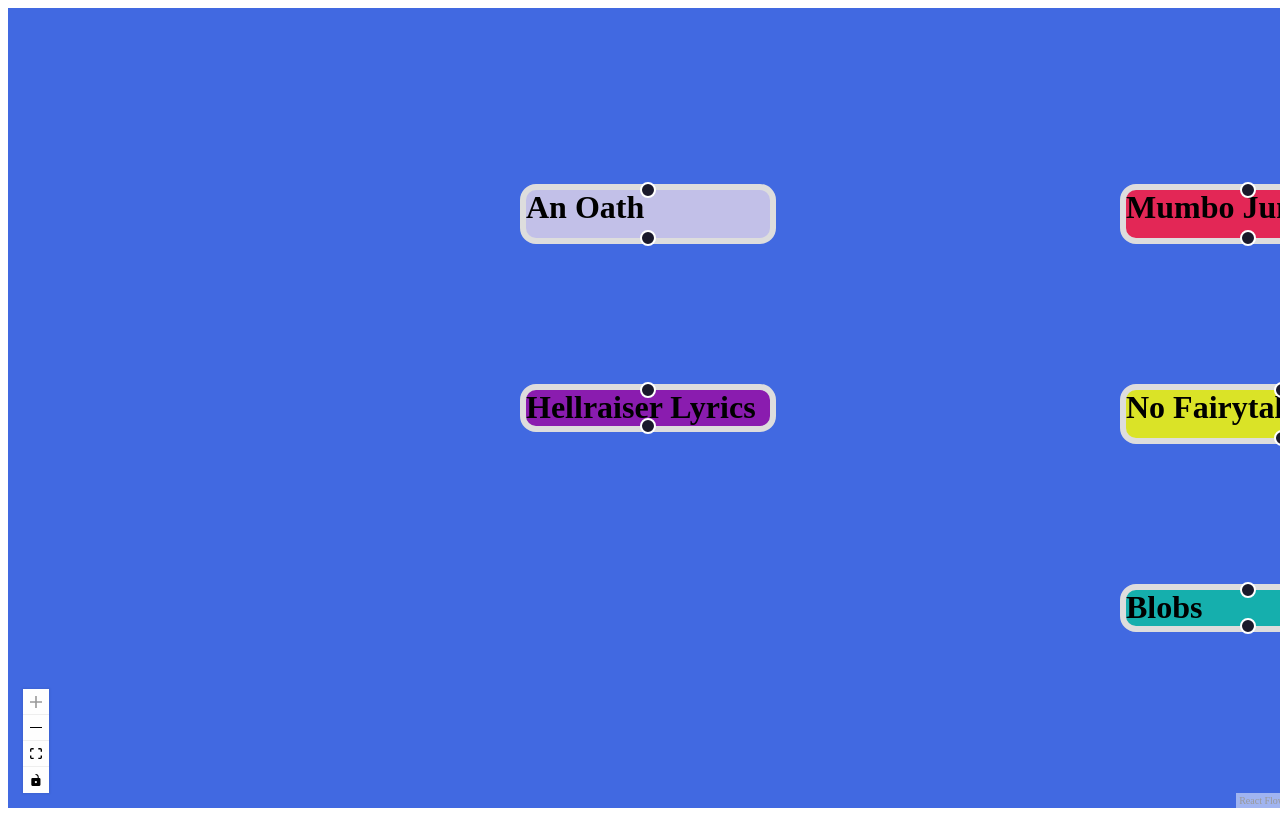
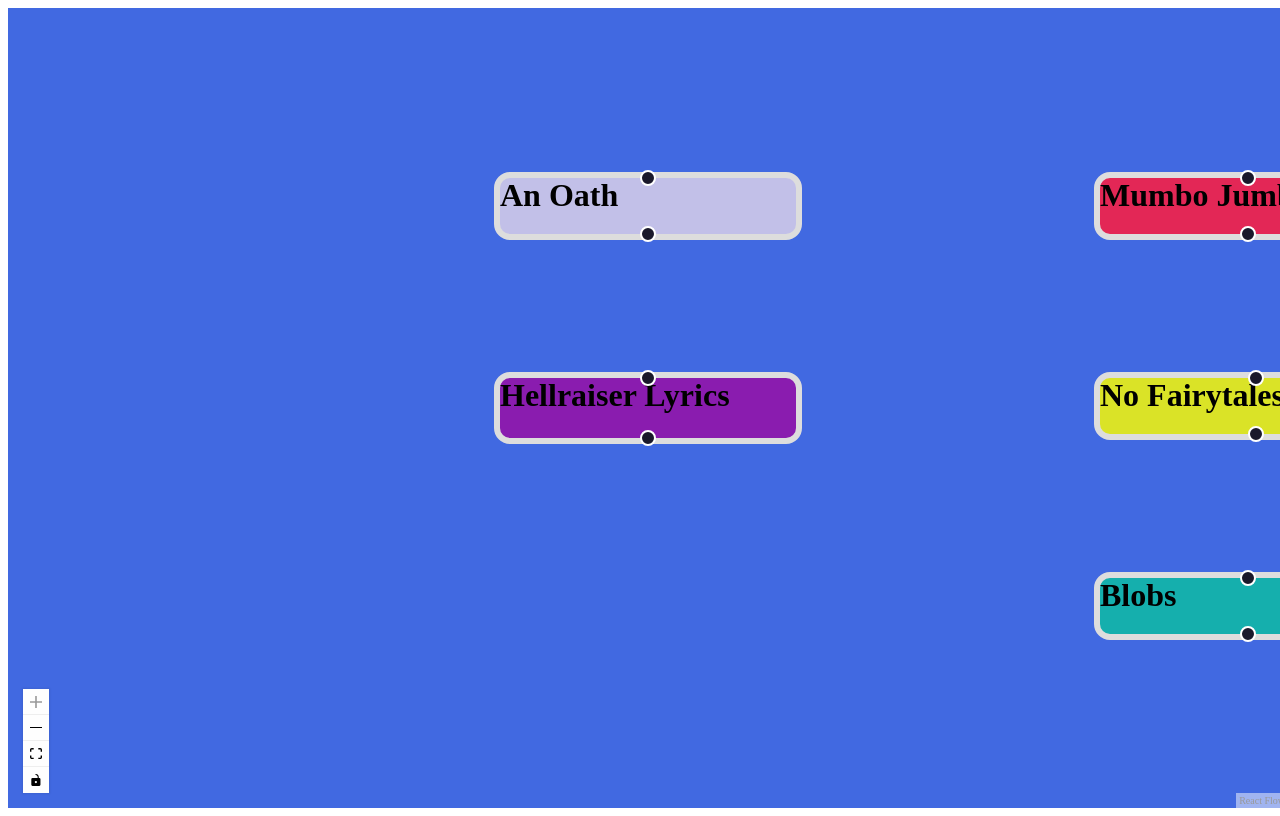
Before and after one commit to Black-Thoughts/react-flow-runtime, a React (Vite) app: page / in a window 1280 px wide. Built offline with nearby package versions, Linux system fonts and the light colour scheme.

Commit message:
tried to fix IFrameNode size bug

```diff
--- a/src/App.css
+++ b/src/App.css
@@ -12,7 +12,7 @@ body {
 
 .devNode {
   display: flex;
-    flex-direction: column;
+  flex-direction: column;
 
   width: 100%;
   height: 100%;
@@ -22,7 +22,12 @@ body {
   width: 100%;
   /* background-color: #15afad; */
   font-weight: bold;
-  margin-bottom: 6;
+  margin-bottom: 10px;
+}
+
+.expanded {
+  width: 100%;
+  height: 100%;
 }
 
 .react-flow__node {
@@ -34,9 +39,17 @@ body {
   transition: border-color 0.2s ease;
 
 
-  min-width: 10vw;
+  min-width: 12vw;
   min-height: 3vh;
-  padding: 10;
+  /* padding: 10; */
+}
+
+.react-flow__node:has(> .collapsed) {
+  /* background-color: #00bfff; */
+
+  min-width: 12vw;
+  min-height: 3vh;
+  /* box-sizing: border-box; */
 }
 
 .react-flow__node-textNode {
--- a/src/App.jsx
+++ b/src/App.jsx
@@ -117,8 +117,8 @@ function FlowEditor() {
       onNodeDoubleClick={onNodeDoubleClick}
       >
       <Controls/>
-    </ReactFlow>
-    {editNode && <Editor nodeId={editNode.id} setVisible={() => setEditNode(null)}/>}
+      </ReactFlow>
+      {editNode && <Editor nodeId={editNode.id} setVisible={() => setEditNode(null)}/>}
     </div>
   );
 }
--- a/src/Components/Nodes/AudioNode.jsx
+++ b/src/Components/Nodes/AudioNode.jsx
@@ -8,7 +8,7 @@ export function AudioNode({ data }) {
   return (
     <div className="audio-node">
         <Handle type="target" position={Position.Top} />
-        <div className='nodeHeader' style={{ fontWeight: "bold", marginBottom: 6 }} onClick={() => setIsExpanded(!isExpanded)}>
+        <div className='nodeHeader' onClick={() => setIsExpanded(!isExpanded)}>
             {data.label || 'Video Node'}
         </div>
         {isExpanded &&
--- a/src/Components/Nodes/IFrameNode.jsx
+++ b/src/Components/Nodes/IFrameNode.jsx
@@ -20,9 +20,9 @@ export function IFrameNode({ id, data }) {
         })
 
         updateNode(id, {
-            width: '10vw',
-            height: '3vh',
-            style: {width: '10vw', height: '3vh'},
+            width: '12vw',
+            height: '4.5vh',
+            style: {width: '12vw', height: '4.5vh'},
         });
     }, []);
 
@@ -55,7 +55,7 @@ export function IFrameNode({ id, data }) {
     }, [id, isExpanded, updateNodeInternals])
 
   return (
-    <div className="devNode">
+    <div className={`${isExpanded ? 'expanded' : 'collapsed'}`}>
         <NodeResizer
             isVisible={isExpanded}
             minWidth={200}
--- a/src/Components/Nodes/ImageNode.jsx
+++ b/src/Components/Nodes/ImageNode.jsx
@@ -8,7 +8,7 @@ export function ImageNode({ data }) {
   return (
     <div className="video-node">
         <Handle type="target" position={Position.Top} />
-        <div className='nodeHeader' style={{fontWeight: "bold"}} onClick={() => setIsExpanded(!isExpanded)}>
+        <div className='nodeHeader' onClick={() => setIsExpanded(!isExpanded)}>
             {data.label || 'Image Node'}
         </div>
         {isExpanded &&
--- a/src/Components/Nodes/TextNode.jsx
+++ b/src/Components/Nodes/TextNode.jsx
@@ -8,7 +8,7 @@ export function TextNode({ data }) {
   return (
     <div className="text-node">
         <Handle type="target" position={Position.Top} />
-        <div className='nodeHeader' style={{ fontWeight: "bold", marginBottom: 6 }} onClick={() => setIsExpanded(!isExpanded)}>
+        <div className='nodeHeader' onClick={() => setIsExpanded(!isExpanded)}>
             {data.label || 'Text Node'}
         </div>
         {isExpanded &&
--- a/src/Components/Nodes/VideoNode.jsx
+++ b/src/Components/Nodes/VideoNode.jsx
@@ -8,7 +8,7 @@ export function VideoNode({ data }) {
   return (
     <div className="video-node">
         <Handle type="target" position={Position.Top} />
-        <div className='nodeHeader' style={{ fontWeight: "bold", marginBottom: 6 }} onClick={() => setIsExpanded(!isExpanded)}>
+        <div className='nodeHeader' onClick={() => setIsExpanded(!isExpanded)}>
             {data.label || 'Video Node'}
         </div>
         {isExpanded &&
--- a/src/index.css
+++ b/src/index.css
@@ -1,4 +1,4 @@
-:root {
+/* :root {
   --text: #6b6375;
   --text-h: #08060d;
   --bg: #fff;
@@ -108,4 +108,4 @@ code {
   line-height: 135%;
   padding: 4px 8px;
   background: var(--code-bg);
-}
+} */
```
